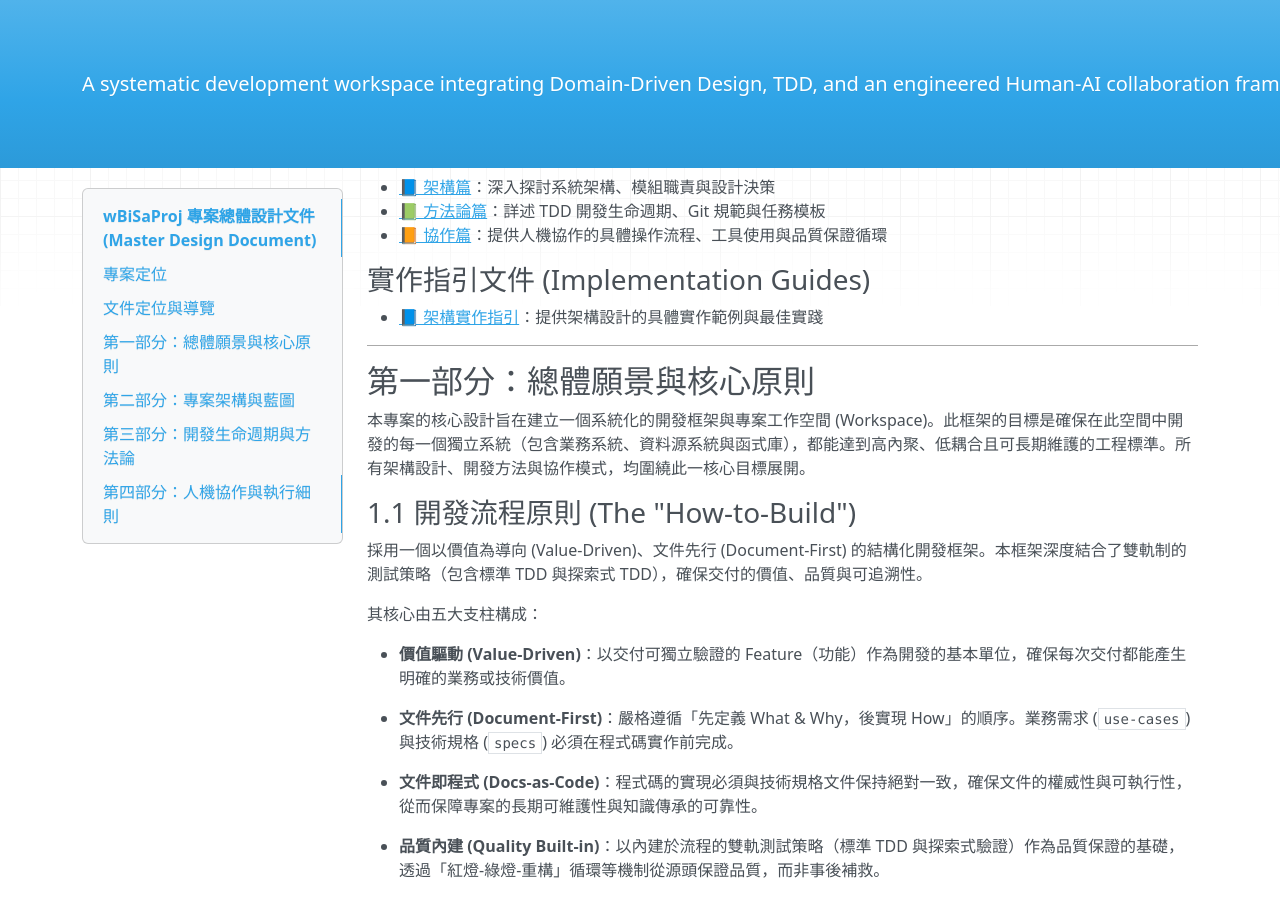
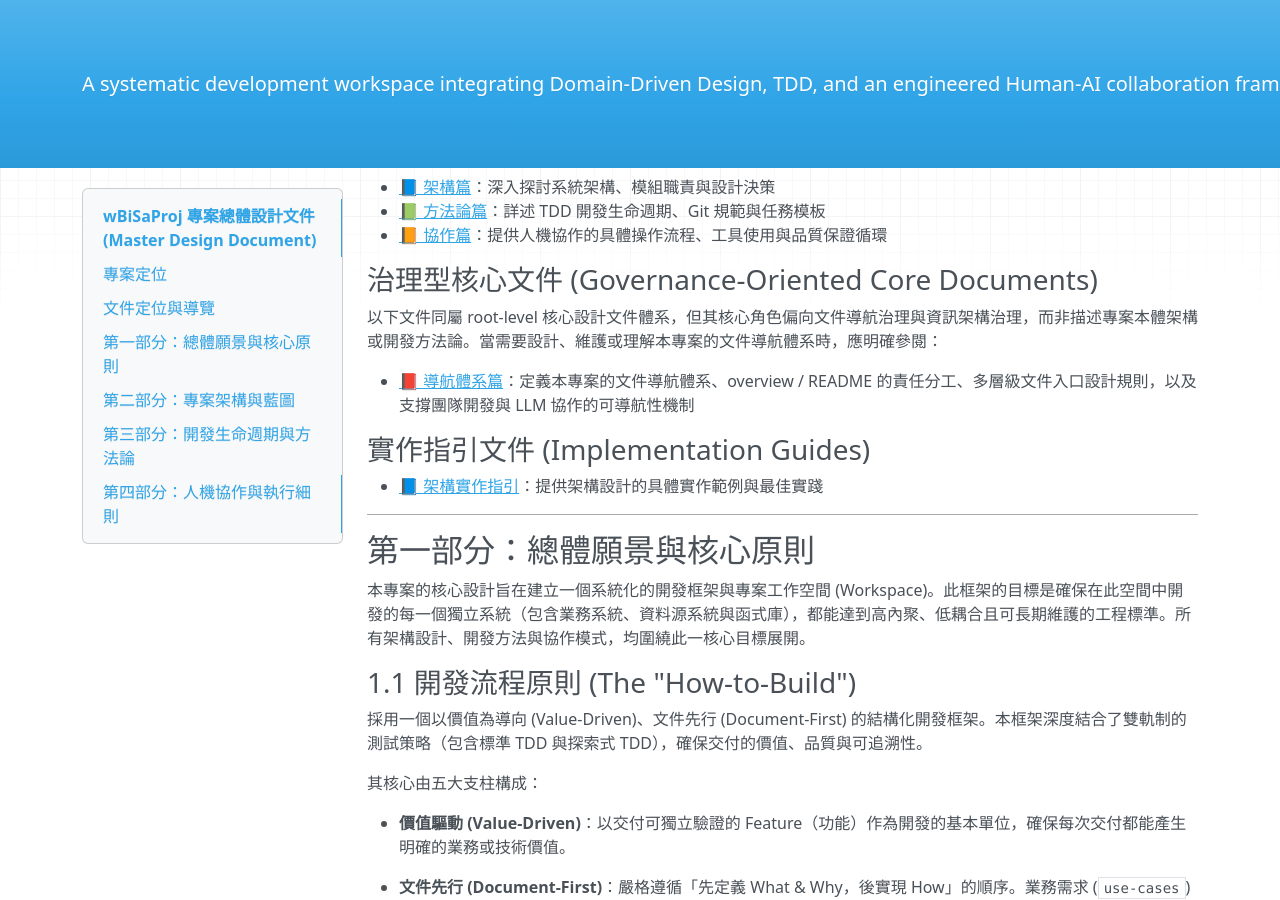
Before and after one commit to Wanini0209/wBiSaProj, an MkDocs documentation site: the page built from docs/PROJECT_DESIGN.md, in a window 1280 px wide and 900 px high, scrolled down 697 px. Built offline with MkDocs 1.6.1, drawn with Linux system fonts in a browser that asks for light colours; nearby versions of some CDN libraries.

Commit message:
docs(project): define navigation as a governance-oriented core document
- Reposition PROJECT_DESIGN-NAVIGATION.md as a governance-oriented
  core design document rather than a mere extension of PROJECT_DESIGN.md
- Add governance-oriented core document section in PROJECT_DESIGN.md
  with clear entry point and reading-context guidance for the
  navigation document
- Clarify that the navigation document is core to documentation
  governance and LLM collaboration, while not sharing the same
  reading-precondition role as architecture, methodology, and
  collaboration documents

Files modified:
- docs/PROJECT_DESIGN.md (1 addition)
- docs/PROJECT_DESIGN-NAVIGATION.md (1 rewrite)

```diff
--- a/docs/PROJECT_DESIGN.md
+++ b/docs/PROJECT_DESIGN.md
@@ -28,6 +28,12 @@
 - [📘 架構篇](PROJECT_DESIGN-ARCHITECTURE.md)：深入探討系統架構、模組職責與設計決策
 - [📗 方法論篇](PROJECT_DESIGN-METHODOLOGY.md)：詳述 TDD 開發生命週期、Git 規範與任務模板
 - [📙 協作篇](PROJECT_DESIGN-COLLABORATION.md)：提供人機協作的具體操作流程、工具使用與品質保證循環
+
+### 治理型核心文件 (Governance-Oriented Core Documents)
+
+以下文件同屬 root-level 核心設計文件體系，但其核心角色偏向文件導航治理與資訊架構治理，而非描述專案本體架構或開發方法論。當需要設計、維護或理解本專案的文件導航體系時，應明確參閱：
+
+- [📕 導航體系篇](PROJECT_DESIGN-NAVIGATION.md)：定義本專案的文件導航體系、overview / README 的責任分工、多層級文件入口設計規則，以及支撐團隊開發與 LLM 協作的可導航性機制
 
 ### 實作指引文件 (Implementation Guides)
 
```
Also changed, not shown: docs/PROJECT_DESIGN-NAVIGATION.md (+1 -1 lines).
